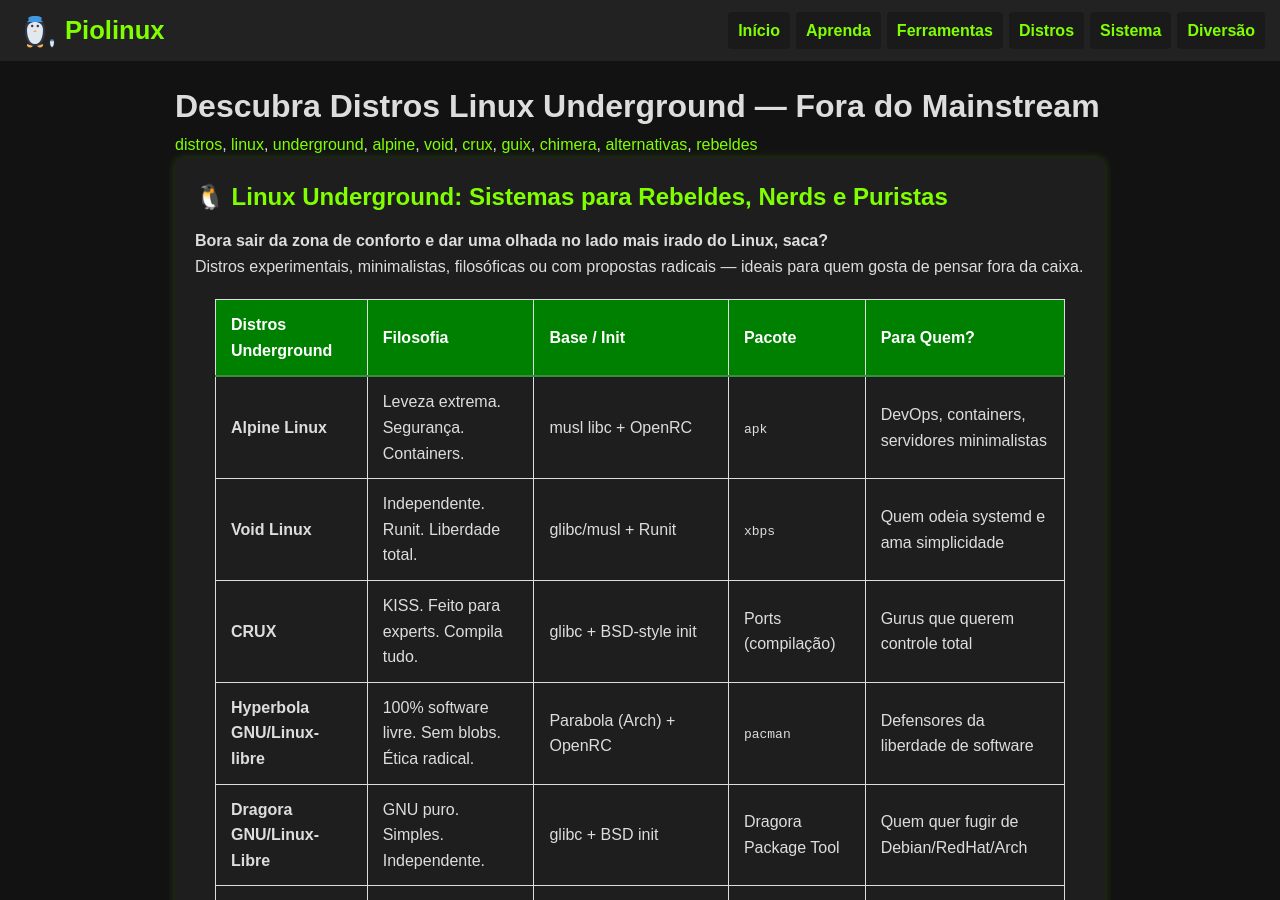
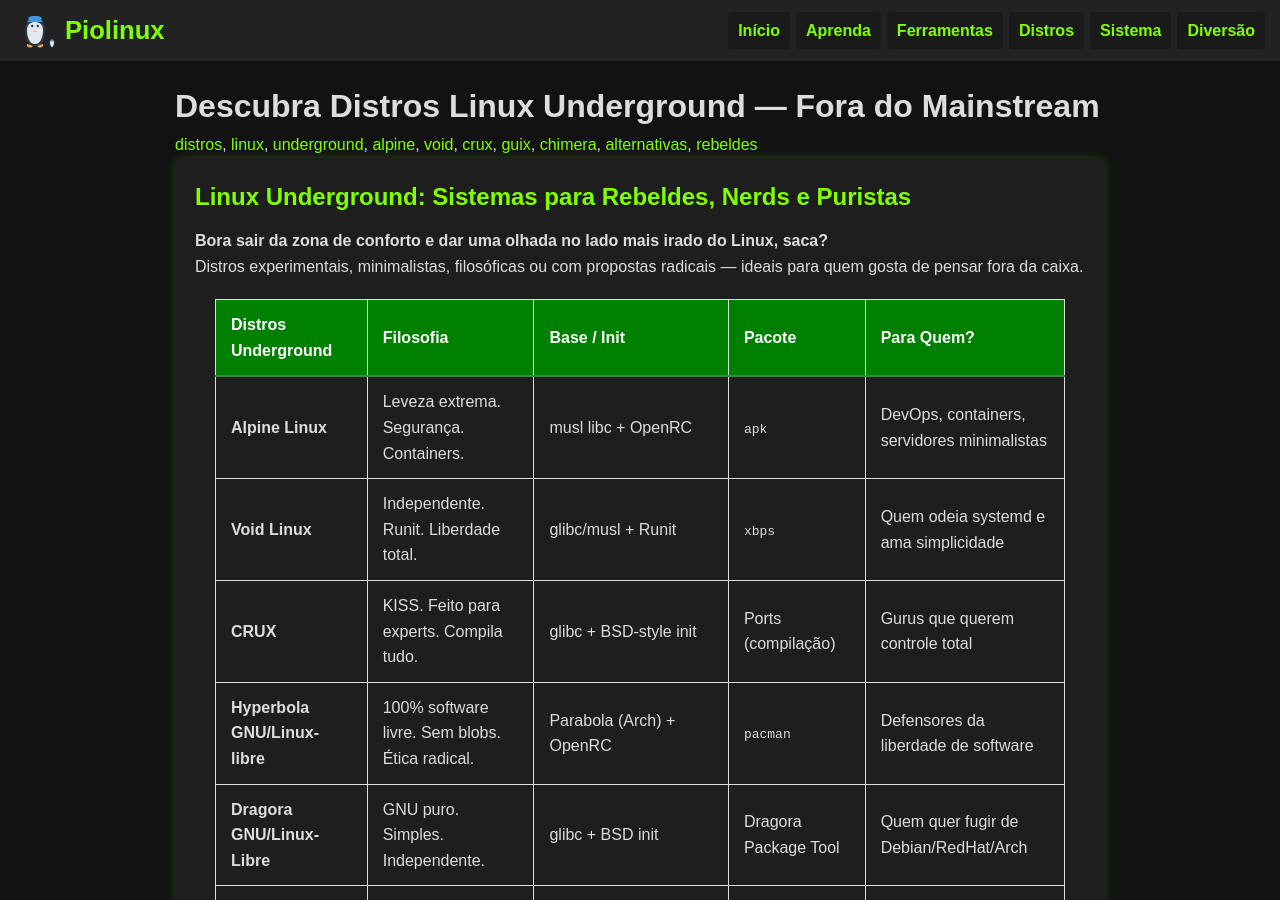
Before and after one commit to Piolinux/piolinux-site, a Jekyll site: the page built from _pages/distros/distros-linux-underground-as-rebeldes-do-pinguim.md, in a window 1280 px wide and 900 px high. Built offline with Jekyll 4.4.1, drawn with Linux system fonts in a browser that asks for light colours.

```diff
--- a/_pages/distros/distros-linux-underground-as-rebeldes-do-pinguim.md
+++ b/_pages/distros/distros-linux-underground-as-rebeldes-do-pinguim.md
@@ -12,7 +12,7 @@ tags: [distros, linux, underground, alpine, void, crux, guix, chimera, alternati
 
 <section class="post-content">
 
-<h2>🐧 Linux Underground: Sistemas para Rebeldes, Nerds e Puristas</h2>
+<h2> Linux Underground: Sistemas para Rebeldes, Nerds e Puristas</h2>
 
   <div>
     <strong>Bora sair da zona de conforto e dar uma olhada no lado mais irado do Linux, saca?</strong><br>
```
